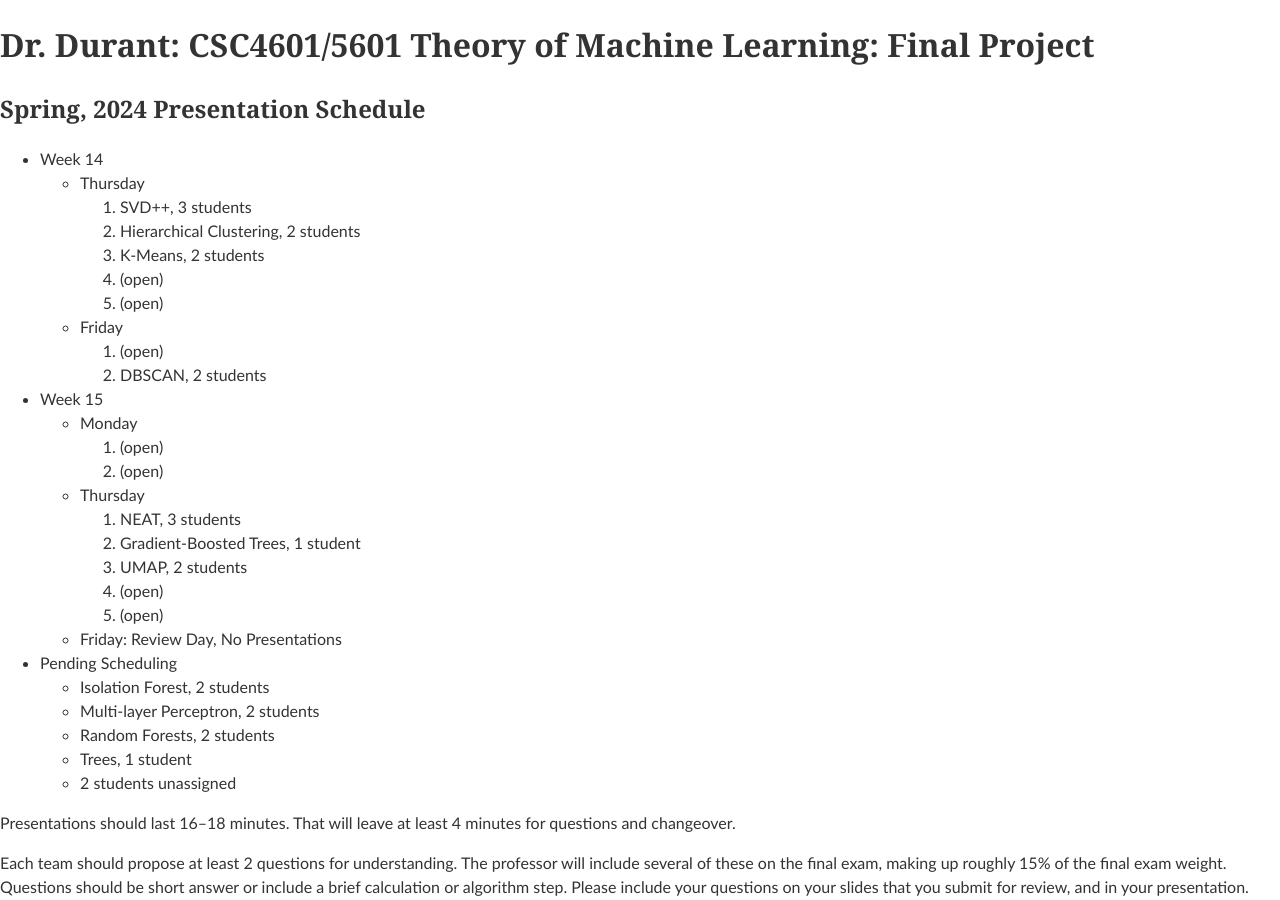
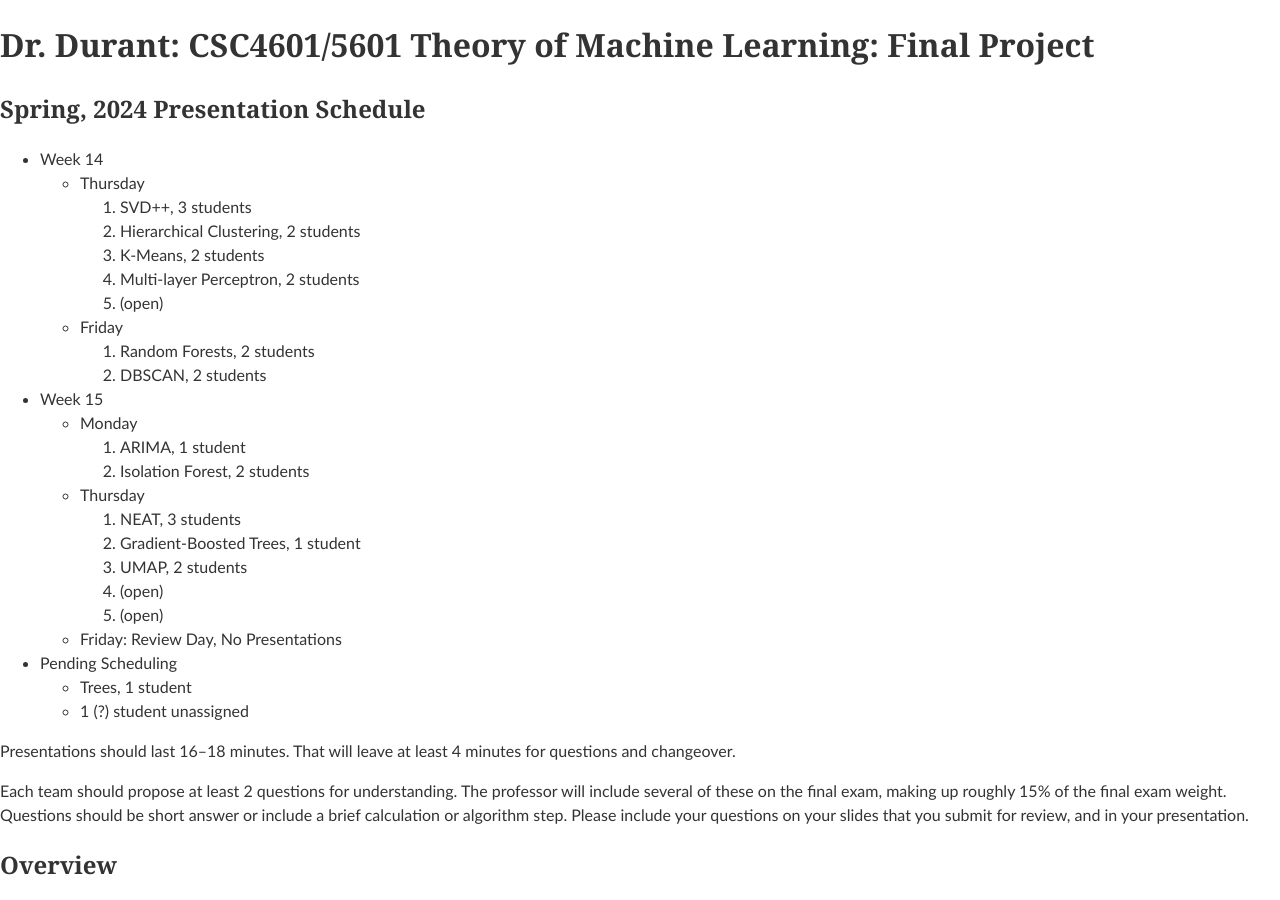
Before and after one commit to edurant/edurant.github.io, a Jekyll site: the page built from courses/csc4601/project.md, in a window 1280 px wide and 900 px high. Built offline with Jekyll 4.4.1, drawn with Linux system fonts in a browser that asks for light colours.

Commit message:
CSC4601/5601 update presentation schedule

```diff
--- a/courses/csc4601/project.md
+++ b/courses/csc4601/project.md
@@ -9,15 +9,15 @@
     1. SVD++, 3 students
     1. Hierarchical Clustering, 2 students
     1. K-Means, 2 students
-    1. (open)
+    1. Multi-layer Perceptron, 2 students
     1. (open)
   * Friday
-    1. (open)
-    1.  DBSCAN, 2 students
+    1. Random Forests, 2 students
+    1. DBSCAN, 2 students
 * Week 15
   * Monday
-    1. (open)
-    1. (open)
+    1. ARIMA, 1 student
+    1. Isolation Forest, 2 students
   * Thursday
     1. NEAT, 3 students
     1. Gradient-Boosted Trees, 1 student
@@ -26,11 +26,8 @@
     1. (open)
   * Friday: Review Day, No Presentations
 * Pending Scheduling
-  * Isolation Forest, 2 students
-  * Multi-layer Perceptron, 2 students
-  * Random Forests, 2 students
   * Trees, 1 student
-  * 2 students unassigned
+  * 1 (?) student unassigned
 
 Presentations should last 16–18 minutes. That will leave at least 4 minutes for questions and changeover.
 
```
